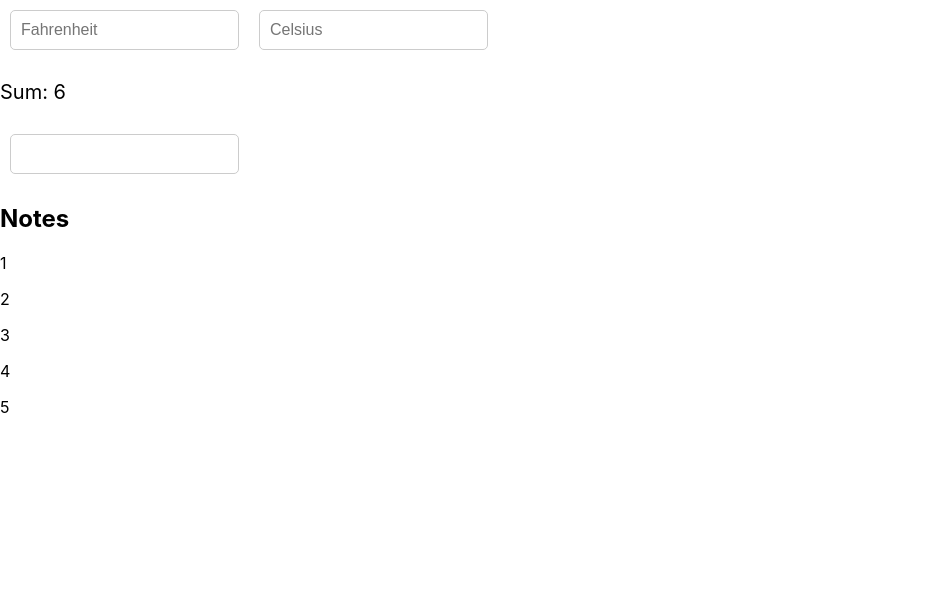
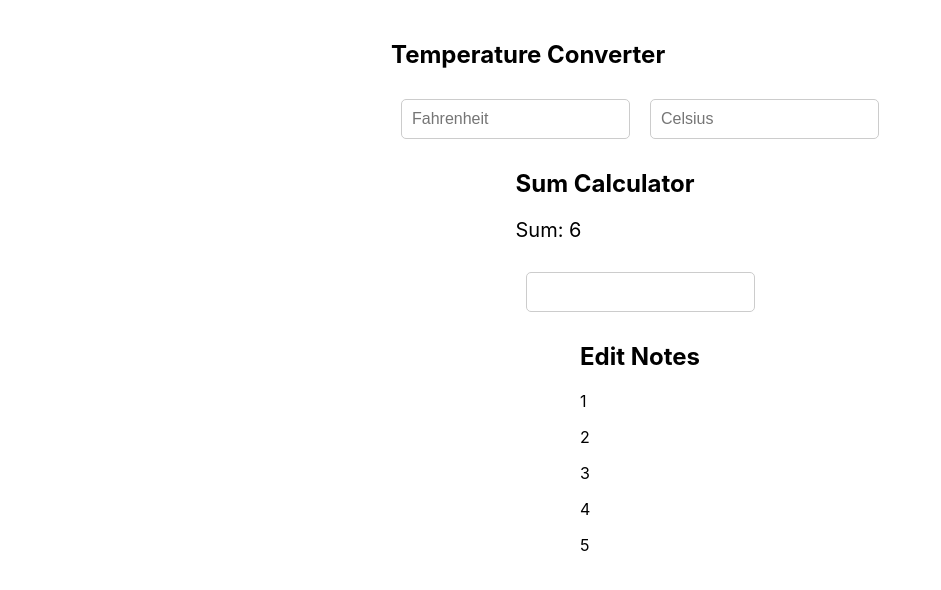
Before and after one commit to rayssssbush/react_labs, a React (Create React App) app in the folder my-app/: page / in a window 1280 px wide. Shown: the top 590 px of the page, without its empty margins (0-941 px from the left). Built offline with nearby package versions, Linux system fonts and the light colour scheme.

Commit message:
react_68

```diff
--- a/my-app/src/App.js
+++ b/my-app/src/App.js
@@ -1,9 +1,49 @@
 import React, { useState } from 'react'
 
-// 1. Конвертация температуры между Фаренгейтом и Цельсием
-function TemperatureConverter() {
+function App() {
+	// Состояния для компонентов
 	const [fahrenheit, setFahrenheit] = useState('')
+	const [value, setValue] = useState('')
+	const [nums, setNums] = useState([1, 2, 3])
+	const [notes, setNotes] = useState([1, 2, 3, 4, 5])
+	const [editNum, setEditNum] = useState(null)
 
+	// Определение переменных для CSS свойств
+	const padding = '10px'
+	const fontSize = '16px'
+	const margin = '10px'
+	const borderRadius = '5px'
+	const borderColor = '#ccc'
+	const fontSizeResult = '20px'
+	const fontSizeHeading = '24px'
+	const fontWeight = 'bold'
+
+	// Стили для компонентов
+	const styles = {
+		inputStyle: {
+			padding: padding,
+			fontSize: fontSize,
+			margin: margin,
+			borderRadius: borderRadius,
+			border: `1px solid ${borderColor}`,
+		},
+		resultStyle: {
+			fontSize: fontSizeResult,
+			marginBottom: '20px',
+		},
+		containerStyle: {
+			display: 'flex',
+			flexDirection: 'column',
+			alignItems: 'center',
+			marginTop: '20px',
+		},
+		headingStyle: {
+			fontSize: fontSizeHeading,
+			fontWeight: fontWeight,
+		},
+	}
+
+	// Функция для конвертации температуры
 	const fahrenheitToCelsius = f => ((f - 32) * 5) / 9
 
 	const handleFahrenheitChange = event => {
@@ -13,45 +53,12 @@ function TemperatureConverter() {
 
 	const celsius = fahrenheit ? fahrenheitToCelsius(fahrenheit).toFixed(2) : ''
 
-	// Стиль для компонентов
-	const inputStyle = {
-		padding: '10px',
-		fontSize: '16px',
-		margin: '10px',
-		borderRadius: '5px',
-		border: '1px solid #ccc',
-	}
-
-	return (
-		<div>
-			<input
-				type='number'
-				value={fahrenheit}
-				onChange={handleFahrenheitChange}
-				placeholder='Fahrenheit'
-				style={inputStyle} // Применение стиля к элементу
-			/>
-			<input
-				type='text'
-				value={celsius}
-				readOnly
-				placeholder='Celsius'
-				style={inputStyle} // Применение стиля к элементу
-			/>
-		</div>
-	)
-}
-
-// 2. Калькулятор для вычисления суммы элементов массива
-function Calculator() {
-	const [value, setValue] = useState('')
-	const [nums, setNums] = useState([1, 2, 3])
-
-	function handleChange(event) {
+	// Функции для калькулятора суммы
+	const handleChange = event => {
 		setValue(event.target.value)
 	}
 
-	function handleBlur(event) {
+	const handleBlur = event => {
 		const newNum = Number(event.target.value)
 		if (!isNaN(newNum)) {
 			setNums([...nums, newNum])
@@ -61,89 +68,70 @@ function Calculator() {
 
 	const sum = nums.reduce((acc, elem) => acc + Number(elem), 0)
 
-	// Стиль для компонентов
-	const inputStyle = {
-		padding: '10px',
-		fontSize: '16px',
-		margin: '10px',
-		borderRadius: '5px',
-		border: '1px solid #ccc',
-	}
-
-	const resultStyle = {
-		fontSize: '20px',
-		marginBottom: '20px',
-	}
-
-	return (
-		<div>
-			<p style={resultStyle}>Sum: {sum}</p>
-			<input
-				value={value}
-				onChange={handleChange}
-				onBlur={handleBlur}
-				style={inputStyle} // Применение стиля к элементу
-			/>
-		</div>
-	)
-}
-
-// 3. Редактирование элементов массива
-function App() {
-	const [notes, setNotes] = useState([1, 2, 3, 4, 5])
-	const [editNum, setEditNum] = useState(null)
-	const [value, setValue] = useState('')
-
-	const result = notes.map((note, index) => (
-		<p key={index} onClick={() => startEdit(index)}>
-			{note}
-		</p>
-	))
-
-	function startEdit(index) {
+	// Функции для редактирования элементов массива
+	const startEdit = index => {
 		setEditNum(index)
 		setValue(notes[index])
 	}
 
-	function changeItem(event) {
+	const changeItem = event => {
 		const updatedNotes = [...notes]
 		updatedNotes[editNum] = event.target.value
 		setNotes(updatedNotes)
 		setValue(event.target.value)
 	}
 
-	// Стиль для компонентов
-	const inputStyle = {
-		padding: '10px',
-		fontSize: '16px',
-		margin: '10px',
-		borderRadius: '5px',
-		border: '1px solid #ccc',
-	}
+	return (
+		<div style={styles.containerStyle}>
+			{/* Конвертер температуры */}
+			<div>
+				<h2 style={styles.headingStyle}>Temperature Converter</h2>
+				<input
+					type='number'
+					value={fahrenheit}
+					onChange={handleFahrenheitChange}
+					placeholder='Fahrenheit'
+					style={styles.inputStyle}
+				/>
+				<input
+					type='text'
+					value={celsius}
+					readOnly
+					placeholder='Celsius'
+					style={styles.inputStyle}
+				/>
+			</div>
 
-	return (
-		<div>
-			<h2>Notes</h2>
-			{result}
-			{editNum !== null && (
+			{/* Калькулятор суммы */}
+			<div>
+				<h2 style={styles.headingStyle}>Sum Calculator</h2>
+				<p style={styles.resultStyle}>Sum: {sum}</p>
 				<input
 					value={value}
-					onChange={changeItem}
-					style={inputStyle} // Применение стиля к элементу
+					onChange={handleChange}
+					onBlur={handleBlur}
+					style={styles.inputStyle}
 				/>
-			)}
+			</div>
+
+			{/* Редактирование элементов массива */}
+			<div>
+				<h2 style={styles.headingStyle}>Edit Notes</h2>
+				{notes.map((note, index) => (
+					<p key={index} onClick={() => startEdit(index)}>
+						{note}
+					</p>
+				))}
+				{editNum !== null && (
+					<input
+						value={value}
+						onChange={changeItem}
+						style={styles.inputStyle}
+					/>
+				)}
+			</div>
 		</div>
 	)
 }
 
-function AppWrapper() {
-	return (
-		<div>
-			<TemperatureConverter />
-			<Calculator />
-			<App />
-		</div>
-	)
-}
-
-export default AppWrapper
+export default App
```
